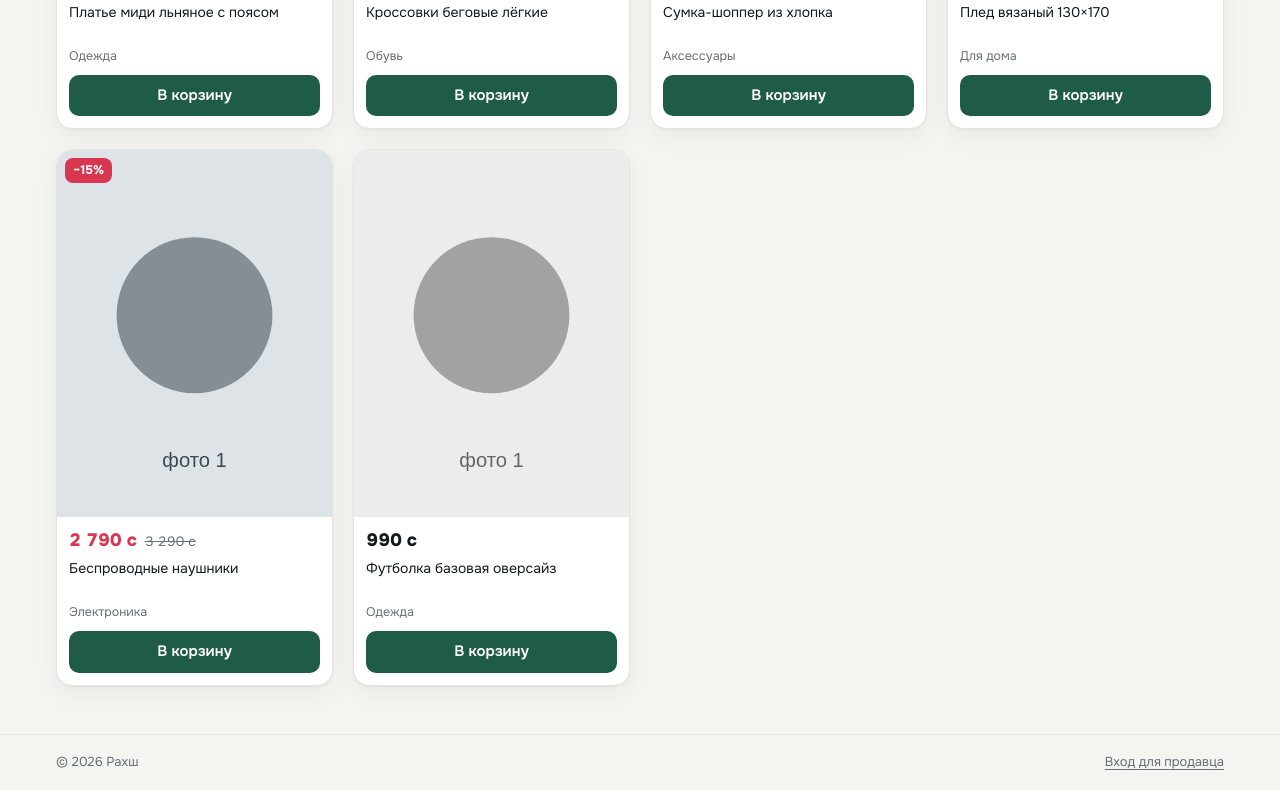
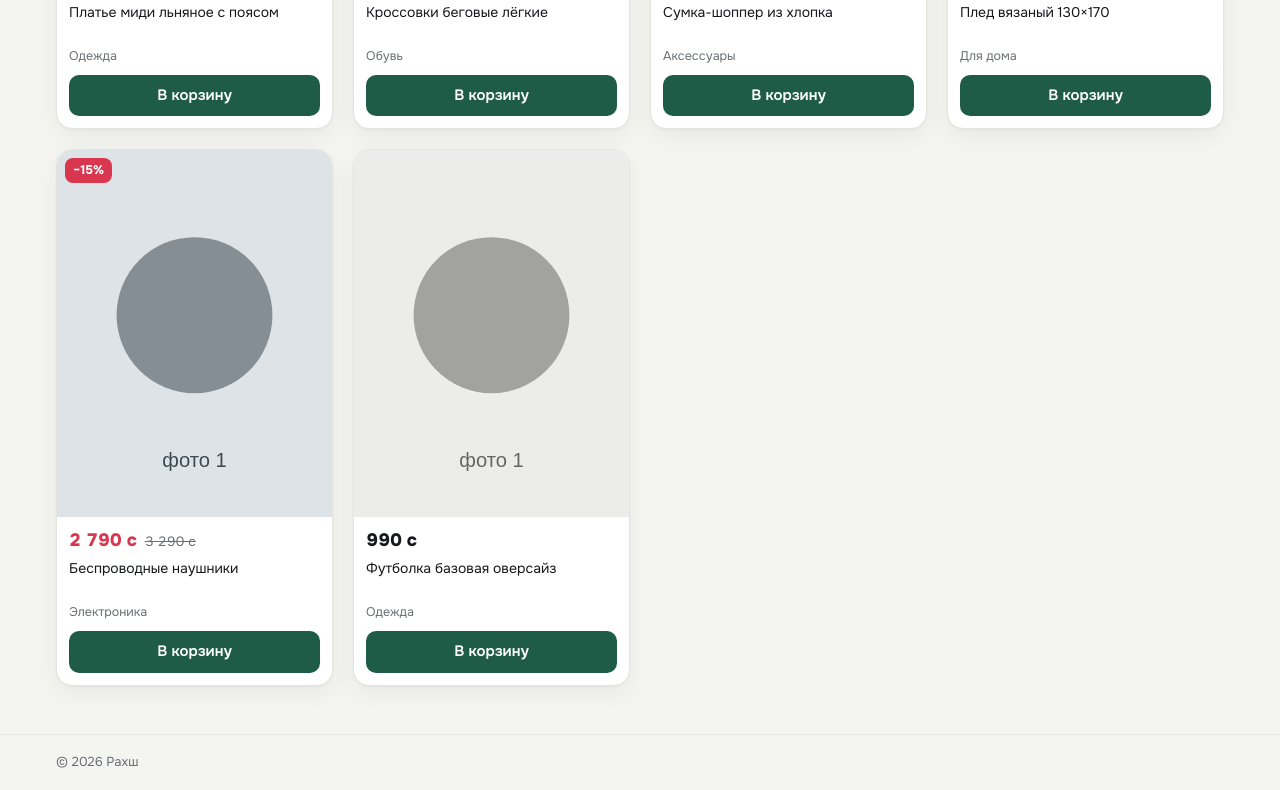
Before and after one commit to kingshokha/rahsh, a plain HTML site: page apps-script/Index.html in a window 1280 px wide. Shown: the part 657-1447 px from the top of the page. Drawn offline with Linux system fonts and the light colour scheme.

Commit message:
Убрана ссылка «Вход для продавца» с сайта
Панель продавца открывается только по адресу с ?admin=1.

Co-Authored-By: Claude Opus 5.5 <noreply@anthropic.com>
Claude-Session: https://claude.ai/code/session_01LSBij6LWnBGenqUbRdMBKn

```diff
--- a/apps-script/Index.html
+++ b/apps-script/Index.html
@@ -262,7 +262,6 @@
 <footer class="foot">
   <div class="wrap">
     <span id="footName"></span>
-    <a href="#/admin">Вход для продавца</a>
   </div>
 </footer>
 
```
Also changed, not shown: index.html (+0 -1 lines).
